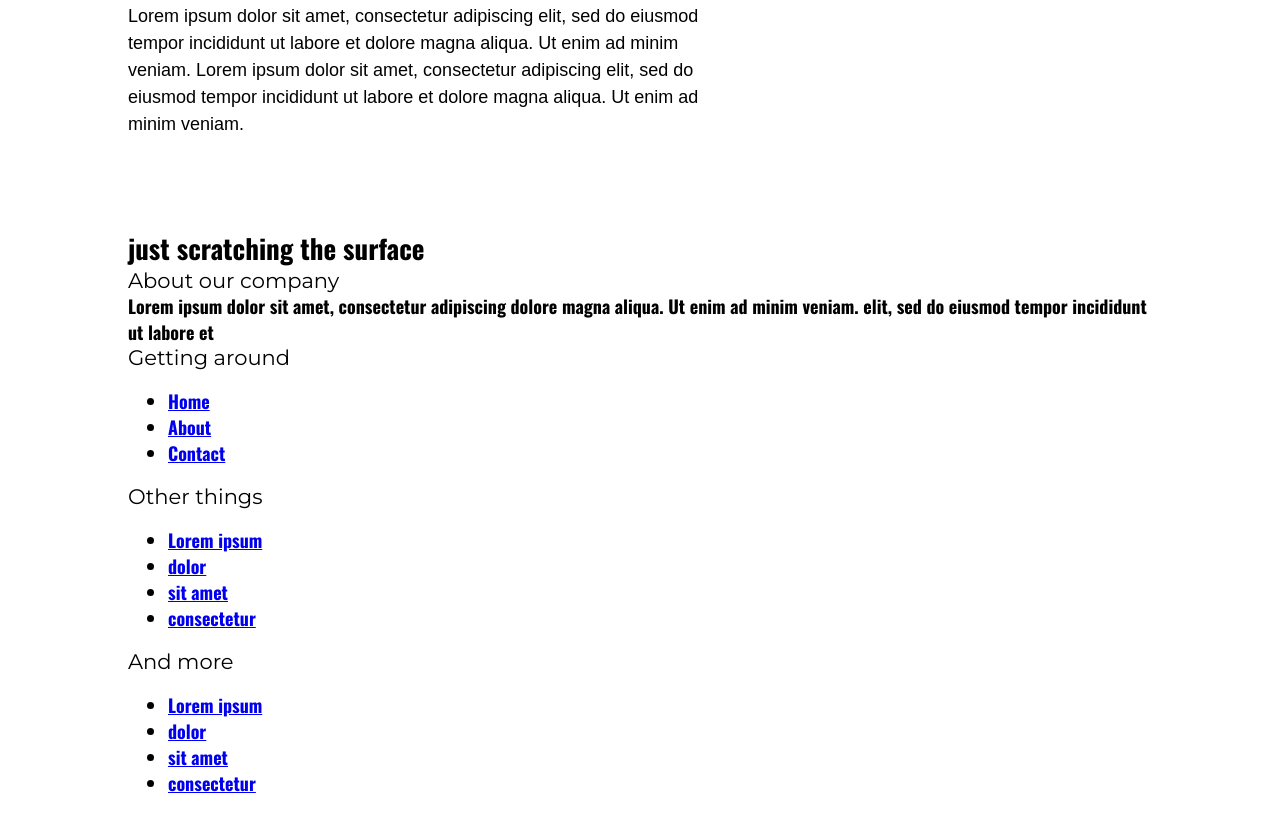
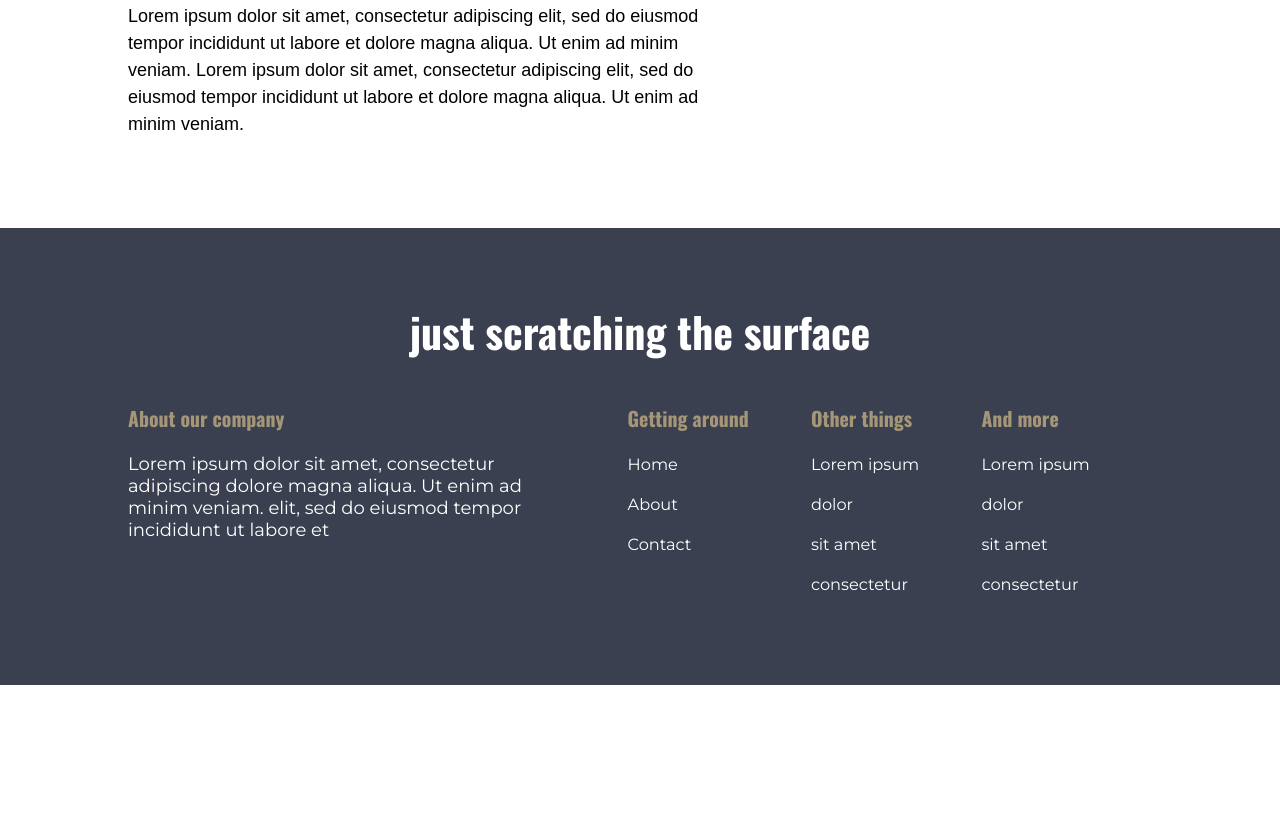
Before and after one commit to cody-barker/responsive-design-practice, a plain HTML site: page final/index.html in a window 1280 px wide. Shown: the part 1992-2806 px from the top of the page. After the commit the page ends 2677 px from the top, so only its background shows below. Drawn offline with nearby package versions, Linux system fonts and the light colour scheme.

Commit message:
finish styling footer

```diff
--- a/final/style.css
+++ b/final/style.css
@@ -200,3 +200,61 @@ img {
 .flex-start {
   align-items: flex-start;
 }
+
+.footer {
+  background-color:#3B4050;
+  padding: 4em 0;
+}
+
+.footer__title {
+  font-size: 2.33rem;
+  color: white;
+  text-align: center;
+  margin-bottom: 1em;
+}
+
+.footer__content {
+  display: flex;
+  color: white;
+  font-family: "Montserrat", sans-serif;
+}
+
+.footer__subtitle {
+  color:#a59678;
+  font-family: 'Oswald', sans-serif;
+  font-size: 1.1rem;
+  margin-bottom: 1em;
+}
+
+.footer__content--1 {
+  max-width: 40%;
+  margin-right: 5em;
+}
+
+.footer__content--2 {
+  flex-grow: 1;
+}
+
+.footer__content--3 {
+  flex-grow: 1;
+}
+
+.footer__content--4 {
+  flex-grow: 1;
+}
+
+.footer__links {
+  list-style-type: none;
+  margin: 0;
+  padding: 0;
+}
+
+.footer__link {
+  margin-bottom: 1em;
+}
+
+.footer__link a {
+  text-decoration: none;
+  color: white;
+  font-size: .9rem;
+}
```
